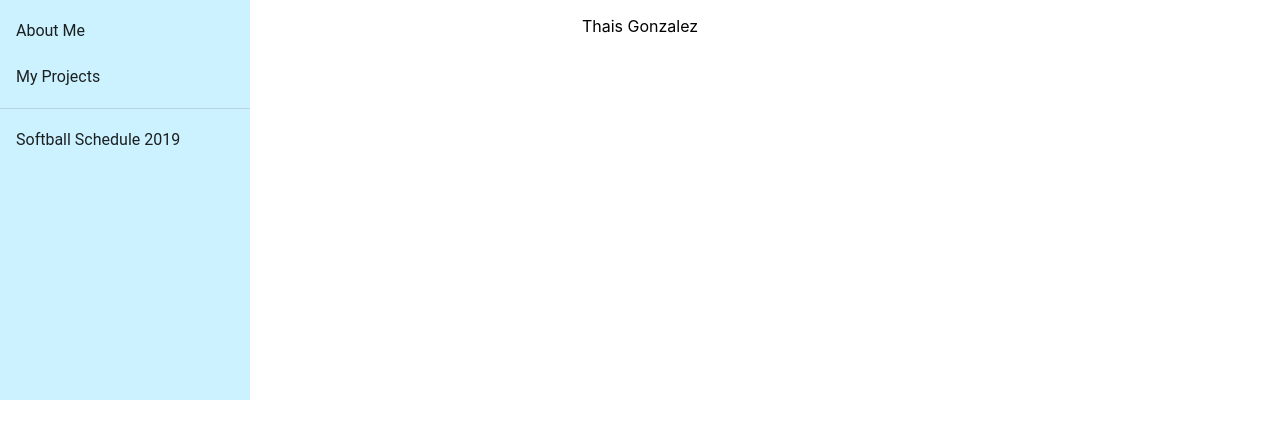
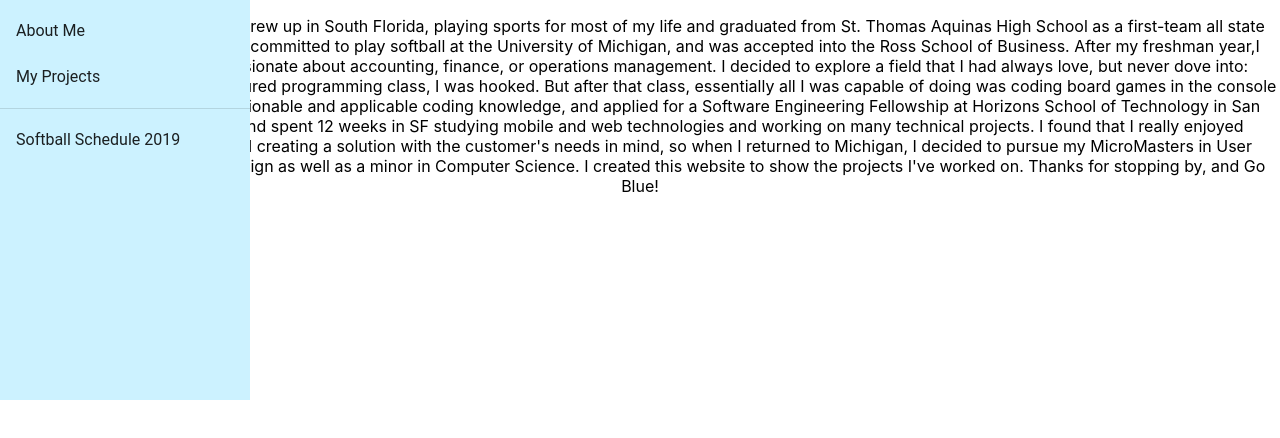
Before and after one commit to thaisgm/Portfolio, a React (Create React App) app: page / in a window 1280 px wide. Shown: the top 438 px of the page. Built offline with nearby package versions, Linux system fonts and the light colour scheme.

Commit message:
Adding About Me

```diff
--- a/src/App.css
+++ b/src/App.css
@@ -14,3 +14,7 @@
 .title {
   text-align: center;
 }
+
+.body {
+  text-align: center
+}
--- a/src/App.js
+++ b/src/App.js
@@ -59,7 +59,26 @@
                 </ListItem>
               </List>
             </div>
-            <p className = "title">Thais Gonzalez</p>
+            <p className = "body"> My name is Thais Gonzalez.
+            I grew up in South Florida, playing sports for most of my life and
+            graduated from St. Thomas Aquinas High School as a first-team all
+            state player with nearly a 5.0 GPA. I committed to play softball at
+            the University of Michigan, and was accepted into the Ross School of
+            Business. After my freshman year,I found that I was exactly passionate
+            about accounting, finance, or operations management. I decided to
+            explore a field that I had always love, but never dove into: technology.
+            After my first structured programming class, I was hooked.
+            But after that class, essentially all I was capable of doing was
+            coding board games in the console of XCode. I wanted to
+            gain actionable and applicable coding knowledge, and applied for a
+            Software Engineering Fellowship at Horizons School of Technology in
+            San Francisco. I was accepted and spent 12 weeks in SF studying
+            mobile and web technologies and working on many technical projects.
+            I found that I really enjoyed brainstorming with teams and creating a
+            solution with the customer's needs in mind, so when I returned to
+            Michigan, I decided to pursue my MicroMasters in User Experience,
+            Research, and Design as well as a minor in Computer Science. I created
+            this website to show the projects I've worked on. Thanks for stopping by, and Go Blue!</p>
         </div>
       );
     } else if (this.state.projectsPage){
```
